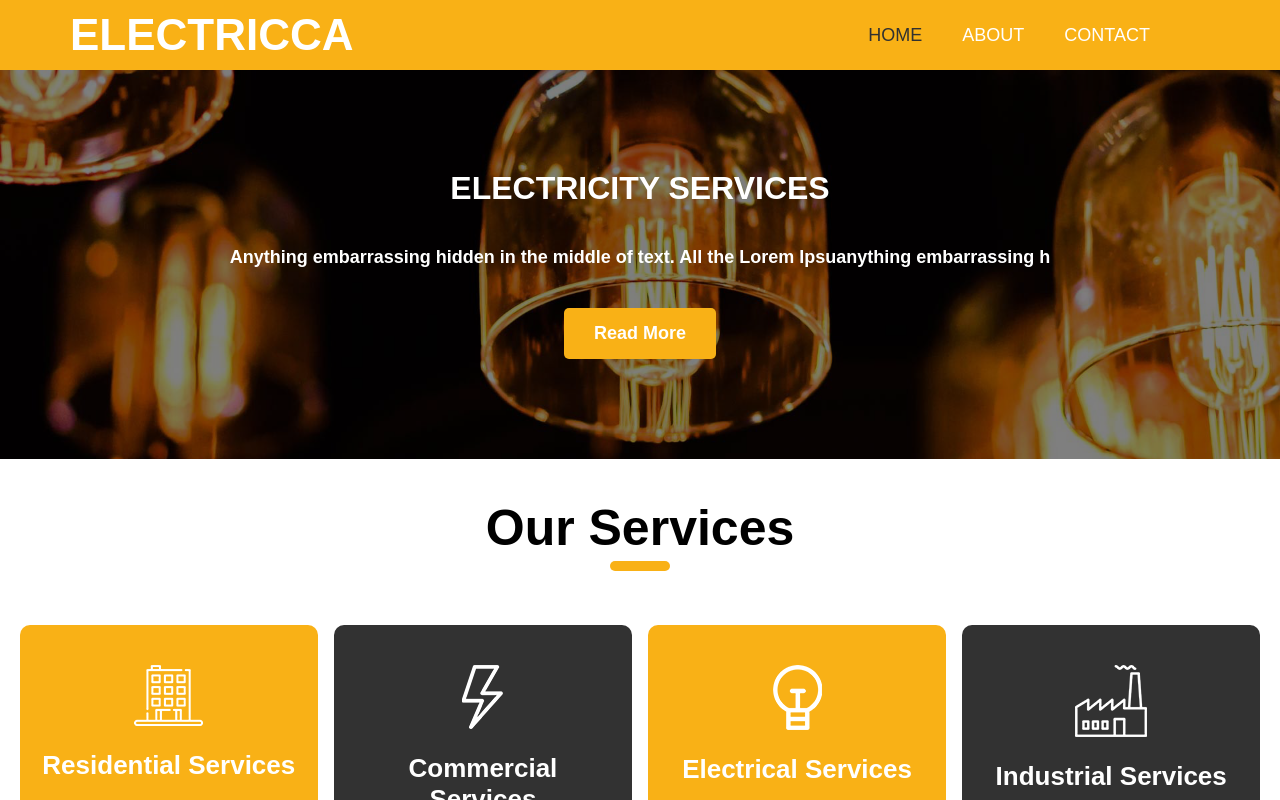
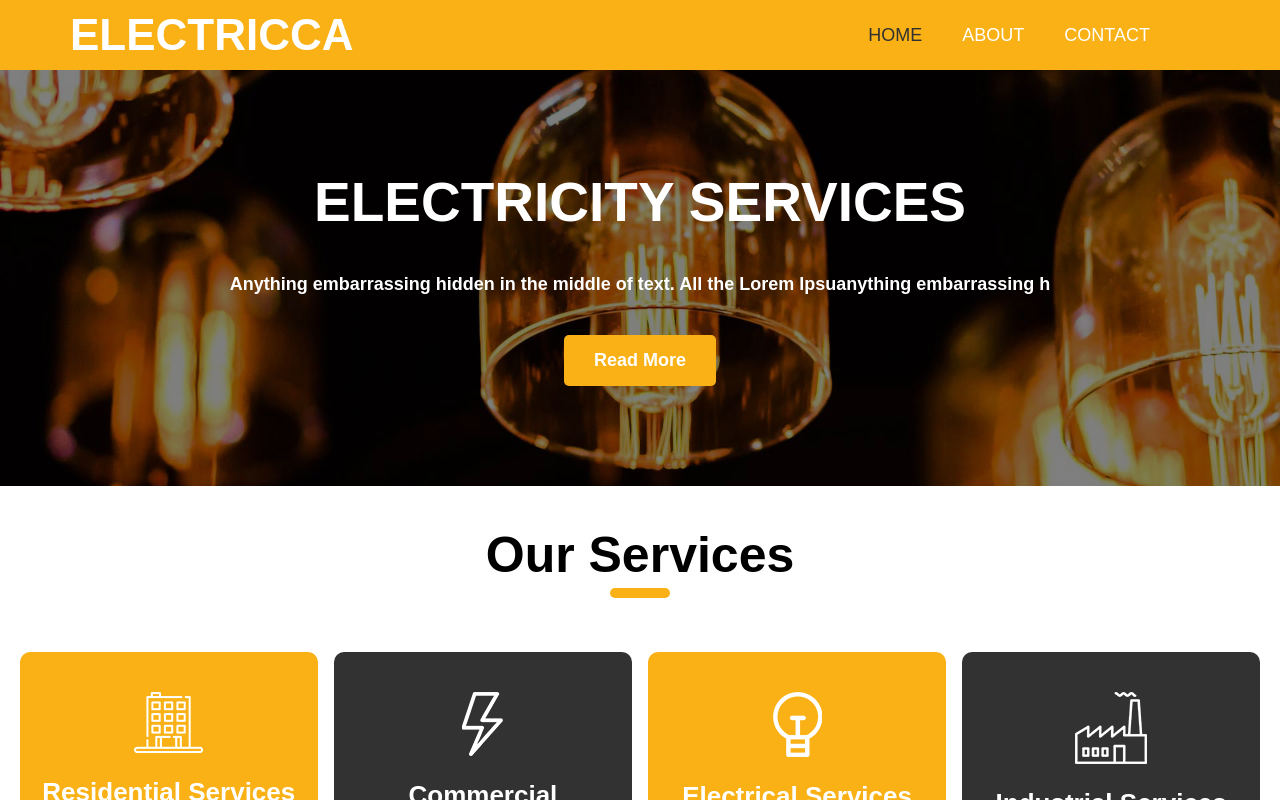
Before and after one commit to anusmemon226/ui_design_custom_css, a Next.js app: page / in a window 1280 px wide. Shown: the top 800 px of the page. Built offline with nearby package versions, Linux system fonts and the light colour scheme.

Commit message:
Minor Bug Fixed

```diff
--- a/src/css/HeroStyling/HeroStyle.module.css
+++ b/src/css/HeroStyling/HeroStyle.module.css
@@ -24,15 +24,15 @@
     color: white;
     text-align: center;
     padding: 20px;
-    /* font-size: 65px; */
+    font-size: 55px;
 }
-@media only screen and (max-width:767){
+@media screen and (max-width:767){
     .heroHeading{
-        /* font-size: 55px; */
+        font-size: 50px;
     }
 }
-@media only screen and (max-width:400){
+@media screen and (max-width:400){
     .heroHeading{
-        /* font-size: 40px; */
+        font-size: 40px;
     }
 }
```
